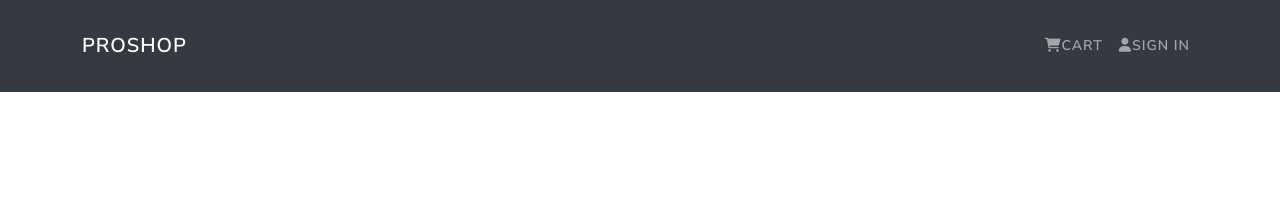
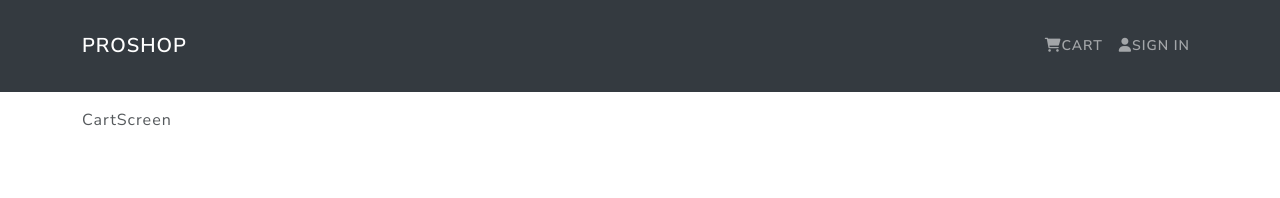
Before and after one commit to markgmz92/mern_udemy, a React (Create React App) app in the folder client/: page /cart/1 in a window 1280 px wide. Shown: the top 198 px of the page. Built offline with nearby package versions, Linux system fonts and the light colour scheme.

Commit message:
[MU - 034] Cart Screen created

```diff
--- a/client/src/App.js
+++ b/client/src/App.js
@@ -4,6 +4,7 @@ import Header from './components/Header';
 import Footer from './components/Footer';
 import HomeScreen from './screens/HomeScreen';
 import ProductScreen from './screens/ProductScreen';
+import CartScreen from './screens/CartScreen';
 
 const App = () => {
   return (
@@ -14,6 +15,7 @@ const App = () => {
           <Routes>
             <Route path='/' element={<HomeScreen />} />
             <Route path='/product/:id' element={<ProductScreen />} />
+            <Route path='/cart/:id' element={<CartScreen />} />
           </Routes>
         </Container>
       </main>
--- /dev/null
+++ b/client/src/screens/CartScreen.js
@@ -0,0 +1,7 @@
+import React from 'react';
+
+const CartScreen = () => {
+  return <div>CartScreen</div>;
+};
+
+export default CartScreen;
```
